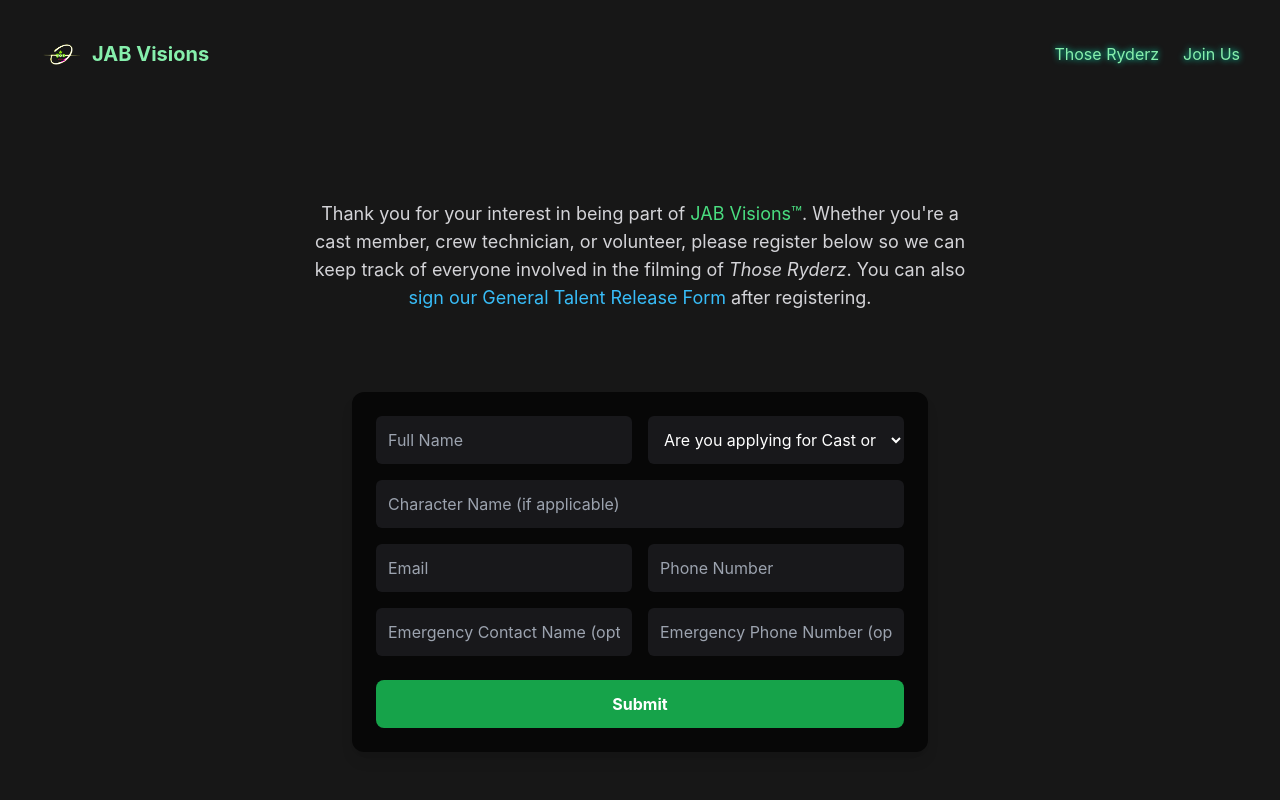
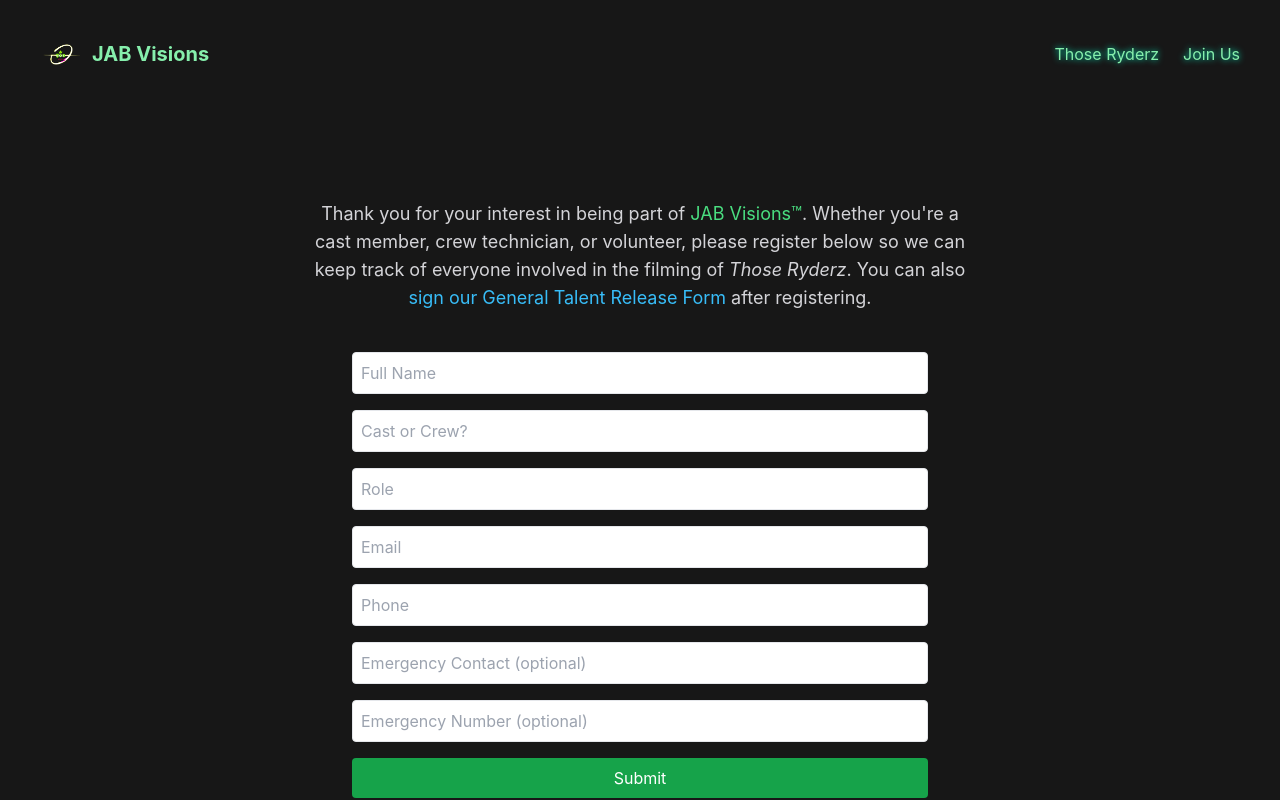
Before and after one commit to JABVisions/jab-visions-site, a Next.js app: page /join-us in a window 1280 px wide. Built offline with nearby package versions, Linux system fonts and the light colour scheme.

Commit message:
Describe what you changed

```diff
--- a/components/form.tsx
+++ b/components/form.tsx
@@ -1,73 +1,133 @@
 'use client';
-
 import { useState } from 'react';
 
 export default function Form() {
   const [formData, setFormData] = useState({
     fullName: '',
+    castOrCrew: '',
     role: '',
-    character: '',
     email: '',
     phone: '',
     emergencyContact: '',
-    emergencyNumber: '',
+    emergencyNumber: ''
   });
+  const [status, setStatus] = useState<'idle'|'success'|'error'>('idle');
 
-  const [submitted, setSubmitted] = useState(false);
-
-  const handleChange = (e: React.ChangeEvent<HTMLInputElement | HTMLSelectElement>) => {
+  const handleChange = (e: React.ChangeEvent<HTMLInputElement>) => {
     const { name, value } = e.target;
-    setFormData(prevState => ({ ...prevState, [name]: value }));
+    setFormData(prev => ({ ...prev, [name]: value }));
   };
 
-  const handleSubmit = async (e: React.FormEvent<HTMLFormElement>) => {
+  const handleSubmit = async (e: React.FormEvent) => {
     e.preventDefault();
+    setStatus('idle');
 
-    const response = await fetch('https://script.google.com/macros/s/AKfycbyL8fjfH4T9Tcrcd7p2o9rrB9u4E2-O4EXynDgjdcmatNDtsfUOek-HAacNdqLrPBvxFg/exec', {
-      method: 'POST',
-      headers: {
-        'Content-Type': 'application/json',
-      },
-      body: JSON.stringify(formData),
-    });
-
-    if (response.ok) {
-      setSubmitted(true);
+    try {
+      await fetch(
+        'https://script.google.com/macros/s/AKfycbyL8fjfH4T9Tcrcd7p2o9rrB9u4E2-O4EXynDgjdcmatNDtsfUOek-HAacNdqLrPBvxFg/exec',
+        {
+          method: 'POST',
+          headers: { 'Content-Type': 'application/json' },
+          body: JSON.stringify(formData),
+        }
+      );
+      setStatus('success');
       setFormData({
         fullName: '',
+        castOrCrew: '',
         role: '',
-        character: '',
         email: '',
         phone: '',
         emergencyContact: '',
-        emergencyNumber: '',
+        emergencyNumber: ''
       });
-    } else {
-      console.error('Form submission error:', await response.text());
+    } catch {
+      setStatus('error');
     }
   };
 
   return (
-    <form onSubmit={handleSubmit} className="space-y-6 max-w-xl mx-auto bg-black bg-opacity-70 p-6 rounded-xl shadow-lg mt-10">
-      {submitted ? (
-        <p className="text-green-400 text-center">Thank you! Your information has been submitted.</p>
-      ) : (
-        <>
-          <div className="grid grid-cols-1 md:grid-cols-2 gap-4">
-            <input name="fullName" type="text" placeholder="Full Name" value={formData.fullName} onChange={handleChange} required className="p-3 rounded-md bg-zinc-900 text-white" />
-            <select name="role" value={formData.role} onChange={handleChange} required className="p-3 rounded-md bg-zinc-900 text-white">
-              <option value="">Are you applying for Cast or Crew?</option>
-              <option value="Cast">Cast</option>
-              <option value="Crew">Crew</option>
-            </select>
-            <input name="character" type="text" placeholder="Character Name (if applicable)" value={formData.character} onChange={handleChange} className="p-3 rounded-md bg-zinc-900 text-white col-span-2" />
-            <input name="email" type="email" placeholder="Email" value={formData.email} onChange={handleChange} required className="p-3 rounded-md bg-zinc-900 text-white" />
-            <input name="phone" type="tel" placeholder="Phone Number" value={formData.phone} onChange={handleChange} required className="p-3 rounded-md bg-zinc-900 text-white" />
-            <input name="emergencyContact" type="text" placeholder="Emergency Contact Name (optional)" value={formData.emergencyContact} onChange={handleChange} className="p-3 rounded-md bg-zinc-900 text-white" />
-            <input name="emergencyNumber" type="tel" placeholder="Emergency Phone Number (optional)" value={formData.emergencyNumber} onChange={handleChange} className="p-3 rounded-md bg-zinc-900 text-white" />
-          </div>
-          <button type="submit" className="w-full bg-green-600 hover:bg-green-700 text-white font-bold py-3 px-6 rounded-lg transition-all duration-300">Submit</button>
-        </>
+    <form onSubmit={handleSubmit} className="space-y-4 max-w-xl mx-auto">
+      <input
+        type="text"
+        name="fullName"
+        value={formData.fullName}
+        onChange={handleChange}
+        placeholder="Full Name"
+        required
+        className="w-full p-2 border rounded"
+      />
+
+      <input
+        type="text"
+        name="castOrCrew"
+        value={formData.castOrCrew}
+        onChange={handleChange}
+        placeholder="Cast or Crew?"
+        required
+        className="w-full p-2 border rounded"
+      />
+
+      <input
+        type="text"
+        name="role"
+        value={formData.role}
+        onChange={handleChange}
+        placeholder="Role"
+        required
+        className="w-full p-2 border rounded"
+      />
+
+      <input
+        type="email"
+        name="email"
+        value={formData.email}
+        onChange={handleChange}
+        placeholder="Email"
+        required
+        className="w-full p-2 border rounded"
+      />
+
+      <input
+        type="tel"
+        name="phone"
+        value={formData.phone}
+        onChange={handleChange}
+        placeholder="Phone"
+        required
+        className="w-full p-2 border rounded"
+      />
+
+      <input
+        type="text"
+        name="emergencyContact"
+        value={formData.emergencyContact}
+        onChange={handleChange}
+        placeholder="Emergency Contact (optional)"
+        className="w-full p-2 border rounded"
+      />
+
+      <input
+        type="tel"
+        name="emergencyNumber"
+        value={formData.emergencyNumber}
+        onChange={handleChange}
+        placeholder="Emergency Number (optional)"
+        className="w-full p-2 border rounded"
+      />
+
+      <button
+        type="submit"
+        className="w-full bg-green-600 text-white py-2 rounded hover:bg-green-700"
+      >
+        Submit
+      </button>
+
+      {status === 'success' && (
+        <p className="text-green-400 text-center">Submitted successfully!</p>
+      )}
+      {status === 'error' && (
+        <p className="text-red-500 text-center">Submission failed. Please try again.</p>
       )}
     </form>
   );
--- a/package.json
+++ b/package.json
@@ -8,6 +8,7 @@
     "lint": "next lint"
   },
   "dependencies": {
+    "axios": "^1.11.0",
     "next": "^14.2.31",
     "react": "^18.3.1",
     "react-dom": "^18.3.1"
```
Also changed, not shown: 1 other file (tests, documents, lock files or other folders).
